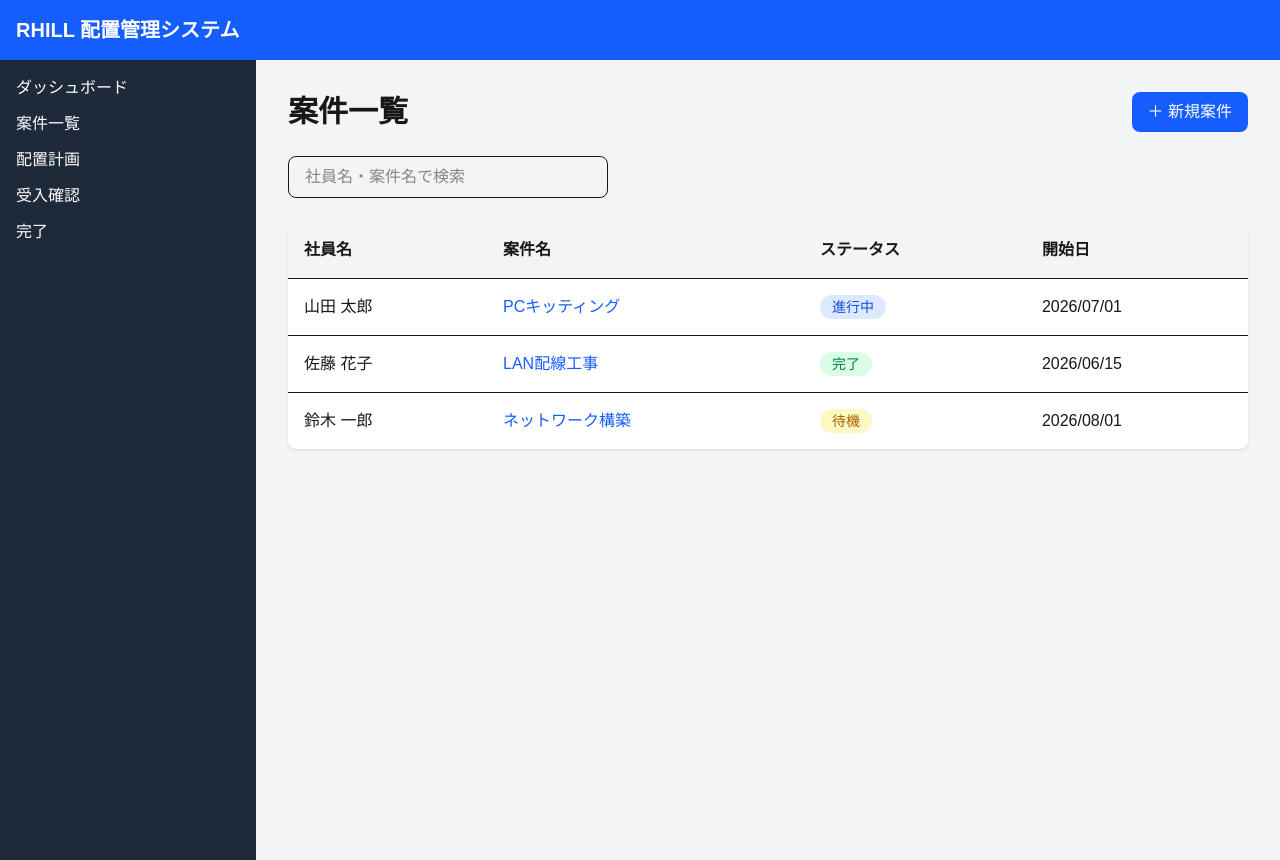
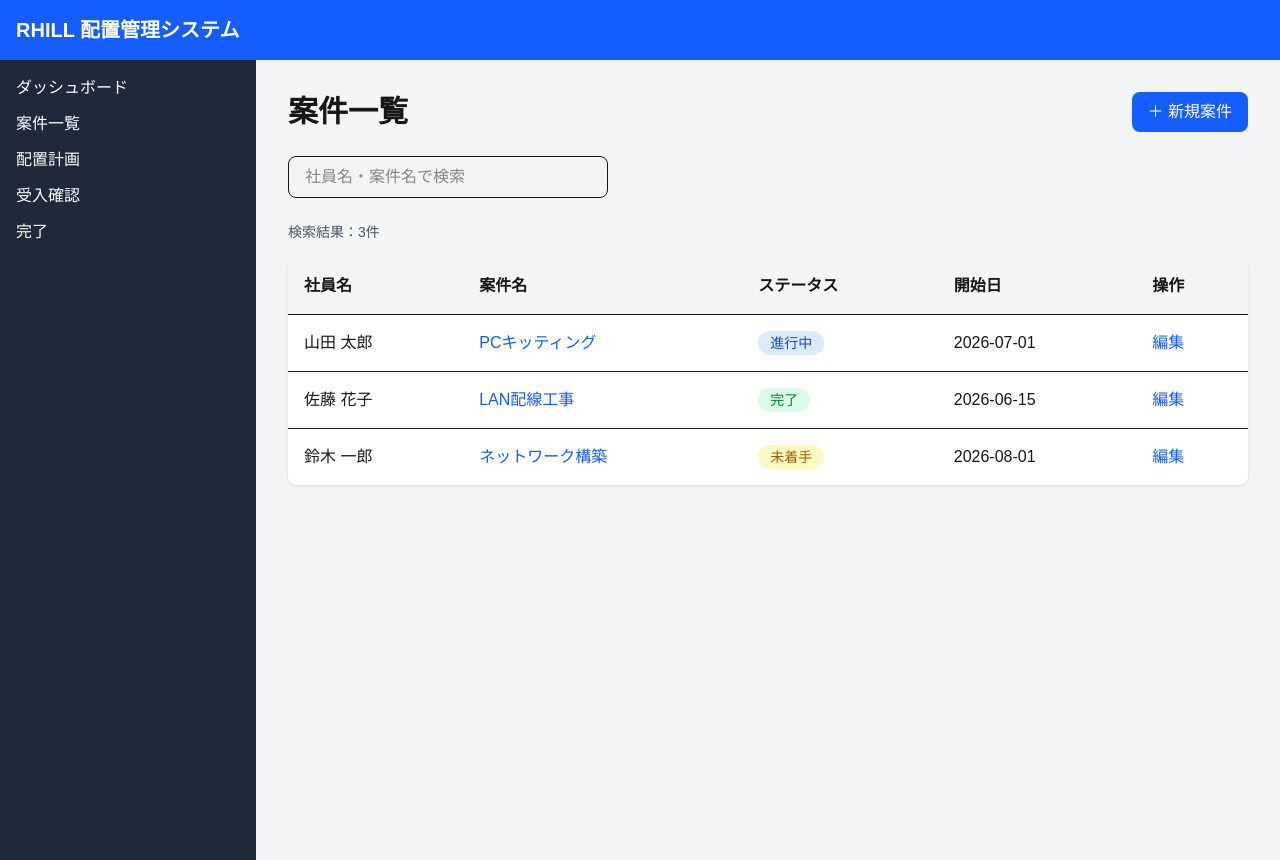
Before and after one commit to keinosukenakahara/rhill-demo, a Next.js app: page /projects in a window 1280 px wide. Built offline with nearby package versions, Linux system fonts and the light colour scheme.

Commit message:
rhill-demo
案件一覧に検索結果件数表示を追加

```diff
--- a/app/page.tsx
+++ b/app/page.tsx
@@ -2,8 +2,24 @@ import Link from "next/link";
 import DashboardCard from "@/components/DashboardCard";
 import Header from "@/components/Header";
 import Sidebar from "@/components/Sidebar";
+import { projects } from "@/lib/projects";
 
 export default function Home() {
+
+    const totalProjects = projects.length;
+
+    const inProgress = projects.filter(
+      (p) => p.status === "進行中"
+    ).length;
+
+    const completed = projects.filter(
+      (p) => p.status === "完了"
+    ).length;
+
+    const notStarted = projects.filter(
+      (p) => p.status === "未着手"
+    ).length;
+
   return (
     <div className="min-h-screen bg-gray-100">
 
@@ -24,7 +40,7 @@ export default function Home() {
               <Link href="/projects">
                 <DashboardCard
                     title="案件数"
-                    value="18件"
+                    value={`${totalProjects}件`}
                     icon="📦"
                     change="↑ +2 本日"
                 />
@@ -32,8 +48,8 @@ export default function Home() {
 
               <Link href="/waiting">
                 <DashboardCard
-                    title="配置待ち"
-                    value="6件"
+                    title="未着手"
+                    value={`${notStarted}件`}
                     icon="👤"
                     change="↓ -1 昨日"
                 />
@@ -41,8 +57,8 @@ export default function Home() {
 
               <Link href="/receiving">
                 <DashboardCard
-                    title="受入確認"
-                    value="4件"
+                    title="進行中"
+                    value={`${inProgress}件`}
                     icon="📝"
                     change="↑ +1 本日"
                 />
@@ -51,7 +67,7 @@ export default function Home() {
               <Link href="/completed">
                 <DashboardCard
                     title="完了"
-                    value="12件"
+                    value={`${completed}件`}
                     icon="✅"
                     change="↑ +5 今週"
                 />
--- /dev/null
+++ b/app/projects/[id]/edit/page.tsx
@@ -0,0 +1,110 @@
+"use client";
+
+import { useState } from "react";
+import { useRouter, useParams } from "next/navigation";
+import { projects, type Project } from "@/lib/projects";
+
+export default function EditProjectPage() {
+  const router = useRouter();
+  const params = useParams();
+
+  const project: Project | undefined = projects.find(
+    (p) => p.id === Number(params.id)
+  );
+
+  if (!project) {
+    return <div>案件が見つかりません。</div>;
+  }
+
+  const [person, setPerson] = useState(project.employee);
+  const [name, setName] = useState(project.project);
+  const [startDate, setStartDate] = useState(project.start);
+  const [status, setStatus] = useState(project.status);
+  const [success, setSuccess] = useState(false);
+
+  const handleUpdate = () => {
+    setSuccess(true);
+
+    setTimeout(() => {
+      router.push("/projects");
+    }, 1000);
+  };
+
+  return (
+    <div className="max-w-2xl mx-auto p-8">
+      <h1 className="text-2xl font-bold mb-6">
+        案件編集
+      </h1>
+
+      {success && (
+        <div className="mb-4 rounded-lg bg-green-100 border border-green-400 text-green-700 px-4 py-3">
+          ✅ 案件を更新しました。
+        </div>
+      )}
+
+      <div className="space-y-4">
+
+        <div>
+          <label className="block mb-1 font-medium">
+            担当者
+          </label>
+
+          <input
+            className="w-full border rounded-lg px-3 py-2"
+            value={person}
+            onChange={(e) => setPerson(e.target.value)}
+          />
+        </div>
+
+        <div>
+          <label className="block mb-1 font-medium">
+            案件名
+          </label>
+
+          <input
+            className="w-full border rounded-lg px-3 py-2"
+            value={name}
+            onChange={(e) => setName(e.target.value)}
+          />
+        </div>
+
+        <div>
+          <label className="block mb-1 font-medium">
+            開始日
+          </label>
+
+          <input
+            type="date"
+            className="w-full border rounded-lg px-3 py-2"
+            value={startDate}
+            onChange={(e) => setStartDate(e.target.value)}
+          />
+        </div>
+
+        <div>
+          <label className="block mb-1 font-medium">
+            ステータス
+          </label>
+
+          <select
+            className="w-full border rounded-lg px-3 py-2"
+            value={status}
+            onChange={(e) => setStatus(e.target.value)}
+          >
+            <option>未着手</option>
+            <option>進行中</option>
+            <option>完了</option>
+          </select>
+        </div>
+
+        <button
+          onClick={handleUpdate}
+          className="bg-blue-600 text-white px-6 py-2 rounded-lg hover:bg-blue-700"
+        >
+          更新
+        </button>
+
+      </div>
+    </div>
+  );
+}
--- a/app/projects/[id]/page.tsx
+++ b/app/projects/[id]/page.tsx
@@ -2,39 +2,18 @@ import ProjectActions from "@/components/ProjectActions";
 import Link from "next/link";
 import Header from "@/components/Header";
 import Sidebar from "@/components/Sidebar";
-
-const projects = [
-  {
-    id: 1,
-    employee: "山田 太郎",
-    project: "PCキッティング",
-    status: "進行中",
-    start: "2026/07/01",
-  },
-  {
-    id: 2,
-    employee: "佐藤 花子",
-    project: "LAN配線工事",
-    status: "完了",
-    start: "2026/06/15",
-  },
-  {
-    id: 3,
-    employee: "鈴木 一郎",
-    project: "ネットワーク構築",
-    status: "待機",
-    start: "2026/08/01",
-  },
-];
+import { projects, type Project } from "@/lib/projects";
 
 export default async function ProjectDetail({
   params,
-}: {
+  }: {
   params: Promise<{ id: string }>;
-}) {
+  }) {
   const { id } = await params;
 
-  const project = projects.find((p) => p.id === Number(id));
+  const project: Project | undefined = projects.find(
+  (p) => p.id === Number(id)
+  );
 
   if (!project) {
     return <div>案件が見つかりません。</div>;
@@ -110,7 +89,7 @@ export default async function ProjectDetail({
               </span>
             </div>
 
-            <ProjectActions />
+           <ProjectActions projectId={project.id} />
 
             <div className="pt-6">
               <Link
--- a/app/projects/new/page.tsx
+++ b/app/projects/new/page.tsx
@@ -1,8 +1,14 @@
+"use client";
+
+import { useState } from "react";
 import Header from "@/components/Header";
 import Sidebar from "@/components/Sidebar";
 import Link from "next/link";
+import { useRouter } from "next/navigation";
 
 export default function NewProjectPage() {
+  const router = useRouter();
+  const [success, setSuccess] = useState(false);
   return (
     <div className="min-h-screen bg-gray-100">
       <Header />
@@ -62,7 +68,23 @@ export default function NewProjectPage() {
               </select>
             </div>
 
-            <button className="bg-blue-600 hover:bg-blue-700 text-white px-6 py-2 rounded-lg">
+            {success && (
+              <div className="mb-4 rounded-lg bg-green-100 border border-green-400 text-green-700 px-4 py-3">
+                ✅ 案件を登録しました。
+              </div>
+            )}
+
+            <button
+              onClick={() => {
+                setSuccess(true);
+
+                setTimeout(() => {
+                  router.push("/projects");
+                }, 1000);
+              }}
+
+              className="bg-blue-600 hover:bg-blue-700 text-white px-6 py-2 rounded-lg"
+            >
               登録
             </button>
 
--- a/app/projects/page.tsx
+++ b/app/projects/page.tsx
@@ -4,37 +4,21 @@ import Link from "next/link";
 import { useState } from "react";
 import Header from "@/components/Header";
 import Sidebar from "@/components/Sidebar";
-
-const projects = [
-  {
-    id: 1,
-    employee: "山田 太郎",
-    project: "PCキッティング",
-    status: "進行中",
-    start: "2026/07/01",
-  },
-  {
-    id: 2,
-    employee: "佐藤 花子",
-    project: "LAN配線工事",
-    status: "完了",
-    start: "2026/06/15",
-  },
-  {
-    id: 3,
-    employee: "鈴木 一郎",
-    project: "ネットワーク構築",
-    status: "待機",
-    start: "2026/08/01",
-  },
-];
+import { projects, type Project } from "@/lib/projects";
 
 export default function ProjectsPage() {
   const [search, setSearch] = useState("");
-  const filteredProjects = projects.filter((project) =>
-    project.employee.toLowerCase().includes(search.toLowerCase()) ||
-    project.project.toLowerCase().includes(search.toLowerCase())
-  );
+  const filteredProjects: Project[] = projects.filter((project) =>{
+    const keyword = search.toLowerCase();
+
+    return (
+      project.employee.toLowerCase().includes(keyword) ||
+      project.project.toLowerCase().includes(keyword)
+    );
+  });
+
+  console.log("検索文字:", search);
+  console.log("結果:", filteredProjects);
 
   return (
     <div className="min-h-screen bg-gray-100">
@@ -70,6 +54,10 @@ export default function ProjectsPage() {
             />
           </div>
 
+          <p className="mb-4 text-sm text-gray-600">
+          検索結果：{filteredProjects.length}件
+          </p>
+
           <div className="bg-white rounded-lg shadow">
             <table className="w-full">
               <thead className="bg-gray-100">
@@ -78,11 +66,12 @@ export default function ProjectsPage() {
                   <th className="text-left p-4">案件名</th>
                   <th className="text-left p-4">ステータス</th>
                   <th className="text-left p-4">開始日</th>
+                  <th className="text-left p-4">操作</th>
                 </tr>
               </thead>
 
               <tbody>
-                 {filteredProjects.map((project) => (
+                 {filteredProjects.map((project: Project) => (
                   <tr
                     key={project.id}
                     className="border-t hover:bg-gray-50"
@@ -113,6 +102,15 @@ export default function ProjectsPage() {
                     </span>
                     </td>
                     <td className="p-4">{project.start}</td>
+
+                    <td className="p-4">
+                      <Link
+                        href={`/projects/${project.id}/edit`}
+                        className="text-blue-600 hover:underline"
+                      >
+                        編集
+                      </Link>
+                    </td>
                   </tr>
                 ))}
               </tbody>
--- a/components/ProjectActions.tsx
+++ b/components/ProjectActions.tsx
@@ -1,23 +1,54 @@
 "use client";
 
-export default function ProjectActions() {
+import { useState } from "react";
+import { useRouter } from "next/navigation";
+import Link from "next/link";
+
+type Props = {
+  projectId: number;
+};
+
+export default function ProjectActions({ projectId }: Props) {
+  const router = useRouter();
+  const [success, setSuccess] = useState(false);
+
+  const handleDelete = () => {
+    const ok = window.confirm("この案件を削除しますか？");
+
+    if (!ok) return;
+
+    setSuccess(true);
+
+    setTimeout(() => {
+      router.push("/projects");
+    }, 1000);
+  };
+
   return (
+    <>
+      {success && (
+        <div className="mb-4 rounded-lg bg-green-100 border border-green-400 text-green-700 px-4 py-3">
+          ✅ 案件を削除しました。
+        </div>
+      )}
+
       <div className="flex gap-4 pt-6">
 
-      <button
-        onClick={() => alert("編集機能は準備中です。")}
+        <Link
+          href={`/projects/${projectId}/edit`}
           className="bg-blue-600 hover:bg-blue-700 text-white px-5 py-2 rounded-lg transition"
         >
           編集
-      </button>
+        </Link>
 
         <button
-        onClick={() => alert("削除機能は準備中です。")}
+          onClick={handleDelete}
           className="bg-red-600 hover:bg-red-700 text-white px-5 py-2 rounded-lg transition"
         >
           削除
         </button>
 
       </div>
+    </>
   );
 }
--- /dev/null
+++ b/lib/projects.ts
@@ -0,0 +1,31 @@
+export type Project = {
+  id: number;
+  employee: string;
+  project: string;
+  status: "未着手" | "進行中" | "完了";
+  start: string;
+};
+
+export const projects: Project[] = [
+  {
+    id: 1,
+    employee: "山田 太郎",
+    project: "PCキッティング",
+    status: "進行中",
+    start: "2026-07-01",
+  },
+  {
+    id: 2,
+    employee: "佐藤 花子",
+    project: "LAN配線工事",
+    status: "完了",
+    start: "2026-06-15",
+  },
+  {
+    id: 3,
+    employee: "鈴木 一郎",
+    project: "ネットワーク構築",
+    status: "未着手",
+    start: "2026-08-01",
+  },
+];
```
Lines whose indentation alone changed are shown as unchanged.
